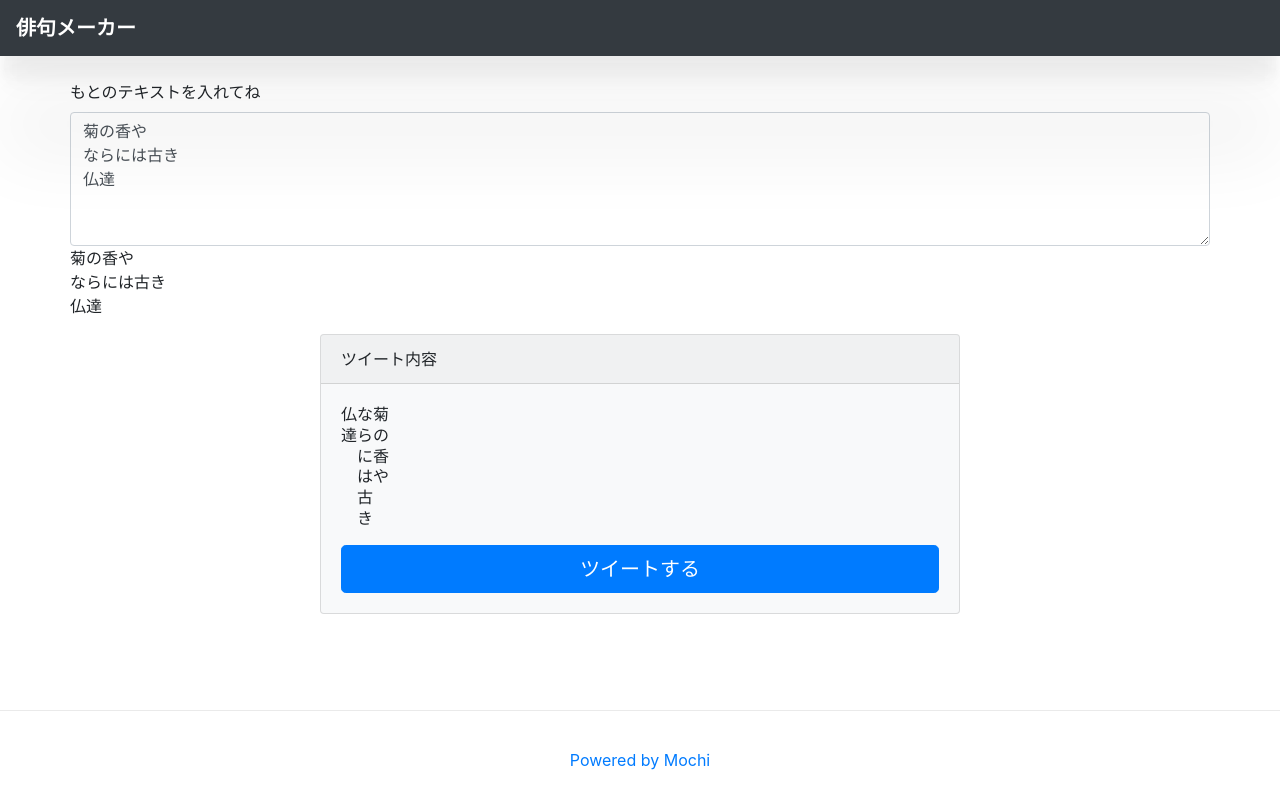
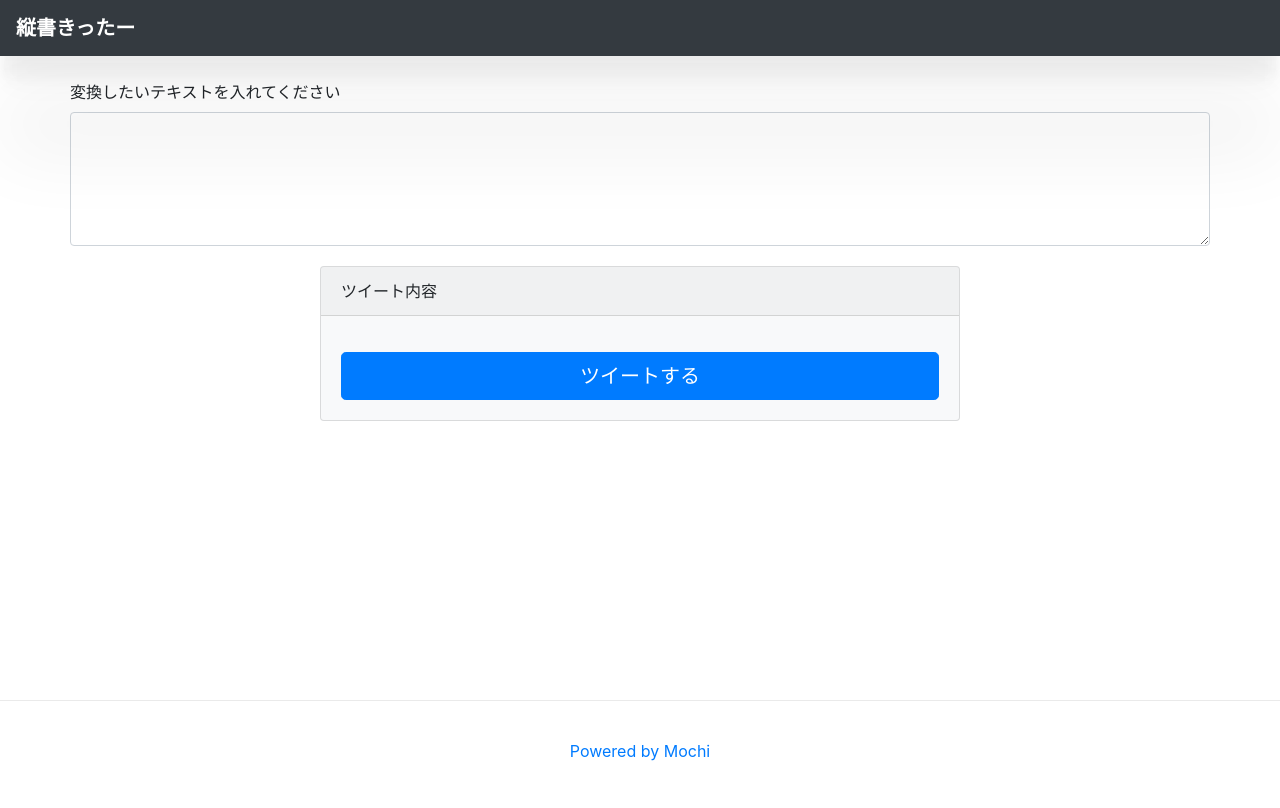
Before and after one commit to Mochichi2003/marugakitter, a Next.js app: page / in a window 1280 px wide. Built offline with nearby package versions, Linux system fonts and the light colour scheme.

Commit message:
とりあえず完成

```diff
--- a/components/get_content_and_convert/conver.jsx
+++ b/components/get_content_and_convert/conver.jsx
@@ -72,7 +72,7 @@ export default function Converter(props) {
         bg="light"
         // key={idx}
         // // text={variant.toLowerCase() === "light" ? "dark" : "white"}
-        style={{ "max-width": "40rem", margin: "0 auto" }}
+        style={{ "max-width": "40rem", margin: "20px auto" }}
         className="mb-2"
       >
         <Card.Header>ツイート内容</Card.Header>
@@ -113,65 +113,3 @@ export default function Converter(props) {
     </>
   );
 }
-
-function アーカイブ(value) {
-  let convertvalues = " ";
-  convertvalues = value.split("\n");
-  // console.log(convertvalues);
-
-  // 一番文字数が多いものを代入する
-  let MoustlongTextCont = 0;
-  for (let index = 0; index < convertvalues.length; index++) {
-    if (MoustlongTextCont < convertvalues[index].length) {
-      MoustlongTextCont = convertvalues[index].length;
-    }
-  }
-  let retunValue = " ";
-  // 一番文字数が多いものを出力する
-  // console.log(MoustlongTextCont);
-  for (let line = 0; line < convertvalues.length; line++) {
-    // 文字数の選択のループ
-    // retunValue += convertvalues[convertvalues.length - line - 1];
-
-    // console.log(
-    //   `convertvalues[convertvalues.length - line  - 1 ] === ${
-    //     convertvalues[convertvalues.length - line - 1]
-    //   }`
-    // );
-
-    for (let i = 0; i < MoustlongTextCont; i++) {
-      retunValue += convertvalues[convertvalues.length - line - 1]
-        .toString()
-        .substr(i, 1);
-      // console.log(
-      //   convertvalues[convertvalues.length - line - 1].toString().substr(i, 1)
-      // );
-      convertvalues[convertvalues.length - line - 1];
-
-      // 行の選択のループ
-      // console.log(`i = ${i} line = ${line}`);
-      // retunValue +=
-    }
-    retunValue += "\n";
-  }
-  // console.log(`retunValue = ${retunValue}`);
-
-  // substr を使って切り出す
-
-  let retunValueText;
-  for (let index = 0; index < convertvalues.length; index++) {
-    const element = convertvalues[index];
-
-    for (const value of convertvalues[index]) {
-      console.log(`value  = ${value} Line = ${index}`);
-
-      retunValueText += `${value}Line = ${index}\n`;
-
-      // console.log("convertvalues  = " +convertvalues);
-    }
-  }
-  // console.log(`${retunValueText}あか`);
-  // console.log(retunValue);
-
-  return `${convertvalues}`;
-}
--- a/components/header.jsx
+++ b/components/header.jsx
@@ -17,7 +17,7 @@ export default function TopHeader() {
       <Navbar bg="dark" variant="dark">
         <Link href="/">
           <Navbar.Brand>
-            <p className={styles.home}>俳句メーカー</p>
+            <p className={styles.home}>縦書きったー</p>
             {/* React Bootstrap */}
           </Navbar.Brand>
         </Link>
--- a/pages/index.jsx
+++ b/pages/index.jsx
@@ -23,7 +23,7 @@ class Iputform extends React.Component {
   constructor(props) {
     super(props);
     this.state = {
-      name: "菊の香や\nならには古き\n仏達",
+      name: "",
     };
   }
 
@@ -37,15 +37,15 @@ class Iputform extends React.Component {
       <>
         <Form className={styles.form}>
           <Form.Group controlId="exampleForm.ControlTextarea1">
-            <Form.Label>もとのテキストを入れてね</Form.Label>
+            <Form.Label>変換したいテキストを入れてください</Form.Label>
             <Form.Control
               as="textarea"
               rows="5"
               value={this.state.name}
               onChange={(e) => this.handleNameChange(e.target.value)}
             />
-            <p className={styles.white_space}>{this.state.name}</p>
-            <Converter className={styles.white_space} value={this.state.name} />
+            {/* <p className={styles.white_space}>{this.state.name}</p> */}
+            <Converter  className={styles.white_space} value={this.state.name} />
           </Form.Group>
         </Form>
       </>
@@ -74,7 +74,7 @@ export default function Home() {
         <meta name="msapplication-TileColor" content="#da532c" />
         <meta name="theme-color" content="#ffffff" />
 
-        <title>丸書きったー</title>
+        <title>縦書きったー</title>
         <link rel="icon" href="/favicon.ico" />
       </Head>
       <TopHeader />
--- a/styles/globals.css
+++ b/styles/globals.css
@@ -13,8 +13,8 @@ a {
 }
 
 * {
-  box-sizing: border-box;
+  /* box-sizing: border-box; */
 }
 .container {
-  padding: 0;
+  /* padding: 0; */
 }
--- a/styles/main.module.sass
+++ b/styles/main.module.sass
@@ -17,8 +17,8 @@
   flex: 1
   display: flex
   flex-direction: column
-  justify-content: center
-  align-items: center
+  // justify-content: center
+  // align-items: center
 
 .footer
   width: 100%
@@ -125,3 +125,4 @@
 
 .white_space
   white-space: pre-line
+  margin-top: 20px
```
